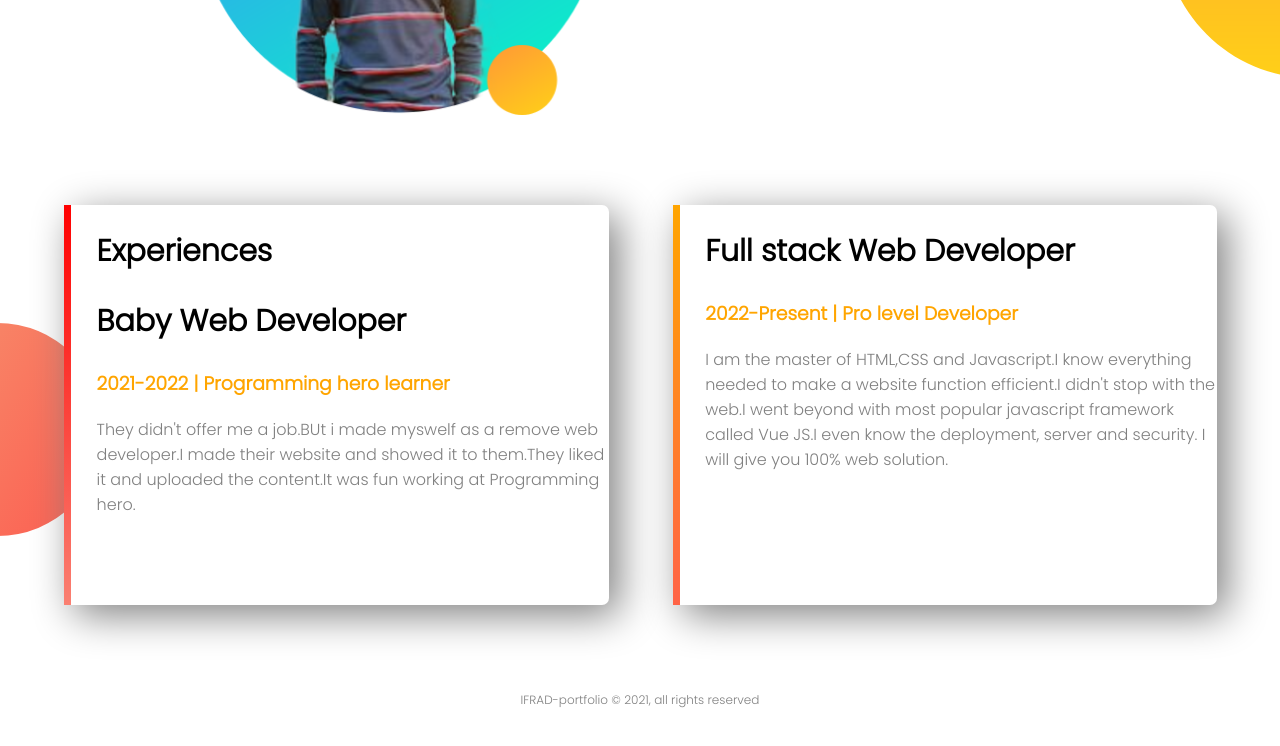
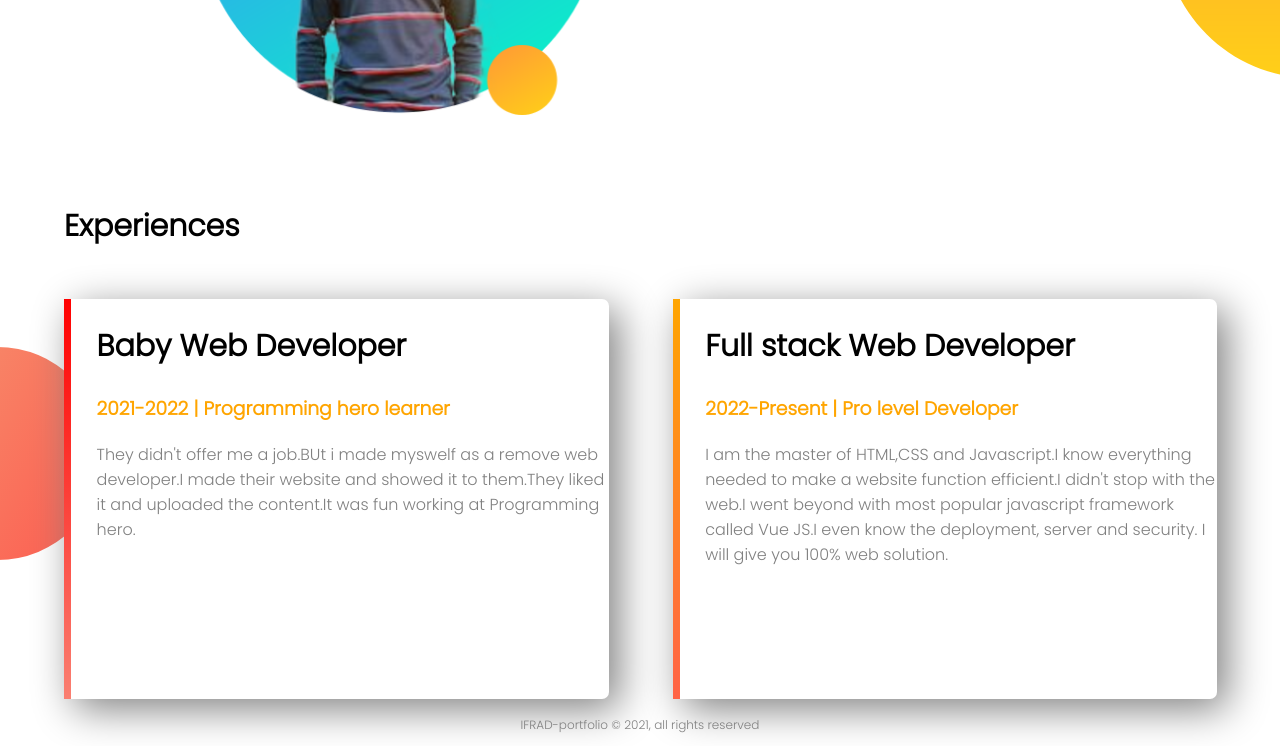
Before and after one commit to khalidhasanifrad/web-portfolio, a plain HTML site: page index.html in a window 1280 px wide. Shown: the part 821-1567 px from the top of the page. Before the commit the page ends 1542 px from the top, so only its background shows below. Drawn offline with Linux system fonts and the light colour scheme; a web font is replaced by a local one.

Commit message:
added new 1

```diff
--- a/index.html
+++ b/index.html
@@ -35,8 +35,8 @@
         </div>
     </section>
     <section class="experience-area">
+                <h2 class="experience">Experiences</h2>
             <div id="baby-web" class="half-width single-experience">
-                <h2>Experiences</h2>
                 <h2>Baby Web Developer</h2>
                 <h3 class="orange-highlight">2021-2022 | Programming hero learner</h3>
                 <p>They didn't offer me a job.BUt i made myswelf as a remove web developer.I made their website and showed it to them.They liked it and uploaded the content.It was fun working at Programming hero.</p>
--- a/style.css
+++ b/style.css
@@ -52,6 +52,9 @@ section{
     height: 80%;
     background-color: white;
 }
+.experience{
+    margin-left: 5%;
+}
 .experience-area{
     background-image: url("images/exp-bg.png");
     background-repeat: no-repeat;
```
